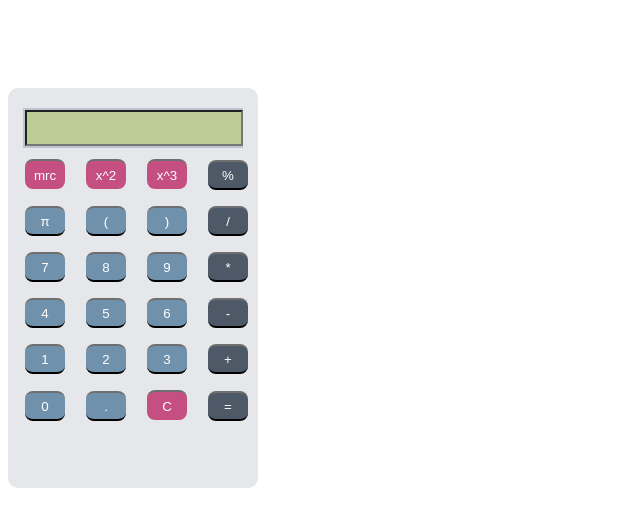
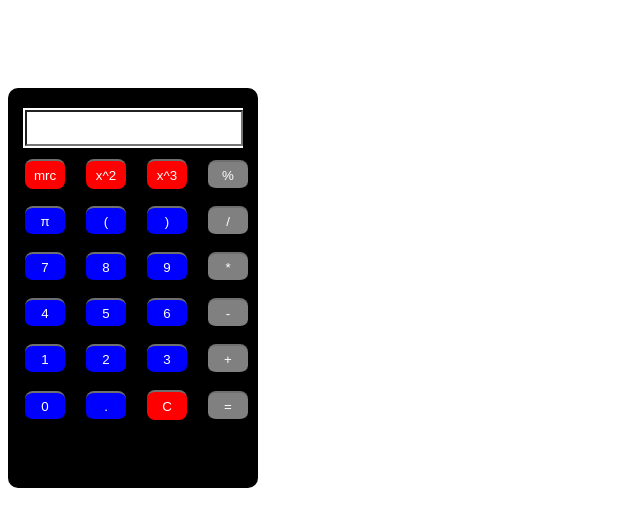
Before and after one commit to SiddharthDinkar/Calculator, a plain HTML site: page index.html in a window 1280 px wide. Shown: the whole page, without its empty margins (0-640 px from the left). Drawn offline with Linux system fonts and the light colour scheme.

Commit message:
color changes and minor bug fixes

```diff
--- a/calculator.css
+++ b/calculator.css
@@ -2,7 +2,7 @@
 /* CSS Document */
 
 .box {
-	background-color: #e5e7ea;
+	background-color: black;
 	height: 400px;
 	width: 250px;
 	border-radius:10px;
@@ -12,7 +12,7 @@
 }
 
 .display {
-	background-color: #bfc4ce;
+	background-color: white;
 	width: 220px;
 	position: relative;
 	left: 15px;
@@ -27,7 +27,7 @@
 	height: 30px;
 	width: 210px;
 	color: black;
-	background-color: #bccd95;
+	background-color: white;
 	font-size: 21px;
 	text-align: right;
 }
@@ -49,21 +49,21 @@
 
 .button.function {
 	color: white;
-	background-color: #c64f81;
+	background-color: red;
 	border-botton: black 2px solid;
 	border-top: 2px #6f6f6f solid;
 }
 
 .button.operator {
 	color: white;
-	background-color: #4d5966;
+	background-color: grey;
 	border-bottom: black 2px solid;
 	border-top: 2px #6f6f6f solid;
 }
 
 .button.number {
 	color: white;
-	background-color: #7091ab;
+	background-color: blue;
 	border-bottom: black 2px solid;
 	border-top: 2px #6f6f6f solid;
 }
```
